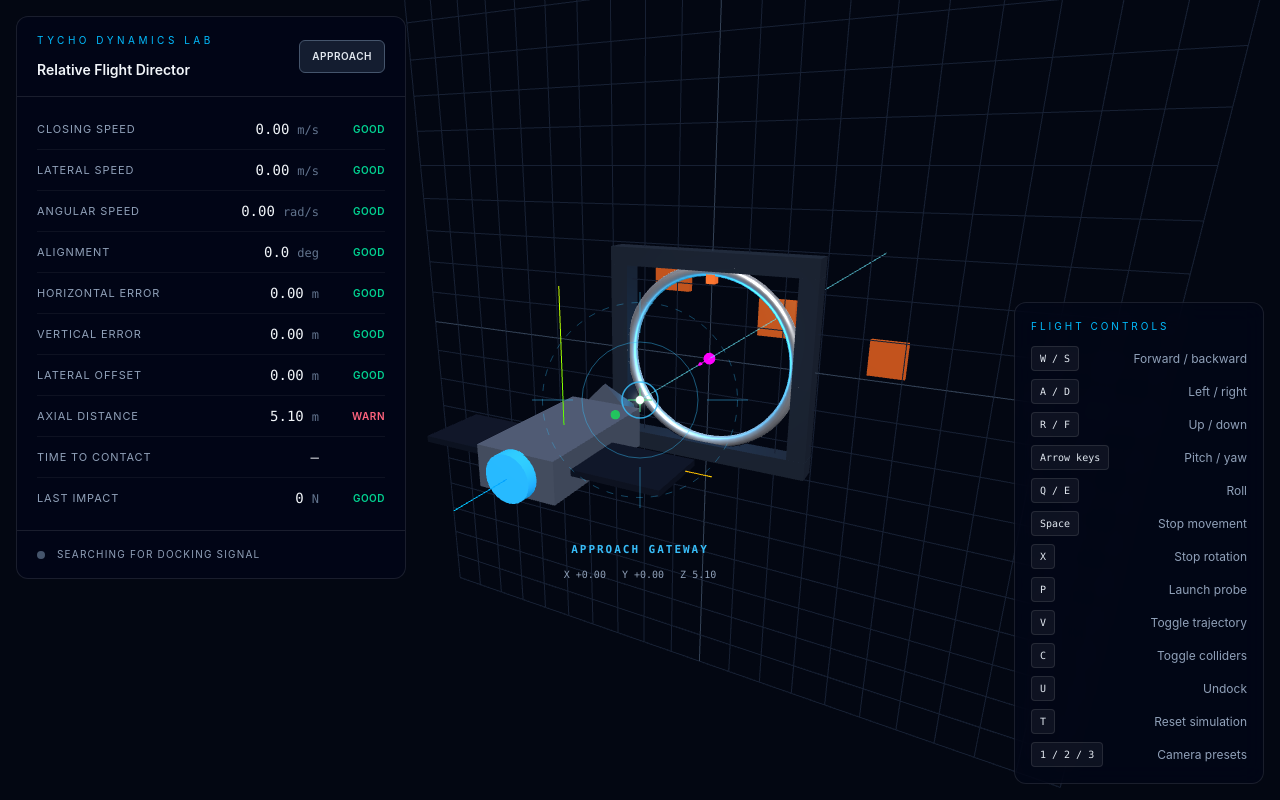
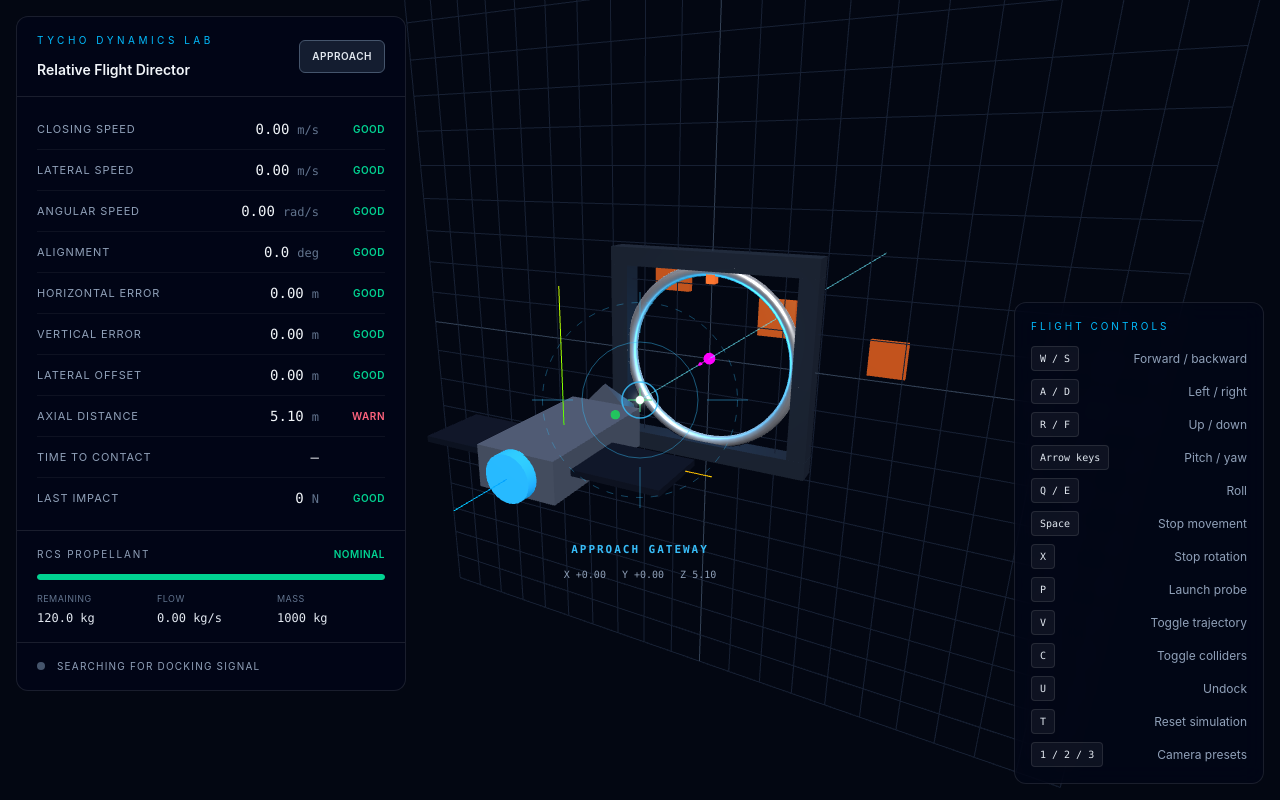
Before and after one commit to KathanChaudhari/TychoDynamicsLab, a React (Vite) app in the folder tycho-dynamics-lab/: page / in a window 1280 px wide. Built offline with nearby package versions, Linux system fonts and the light colour scheme; no server answers.

Commit message:
added fuel simulation

```diff
--- a/tycho-dynamics-lab/src/App.jsx
+++ b/tycho-dynamics-lab/src/App.jsx
@@ -50,6 +50,15 @@ const INITIAL_TELEMETRY = {
     maximumCaptureDistance: 0.8,
     crashForce: 5000,
   },
+  propellant: {
+    capacity: 120,
+    remaining: 120,
+    percentage: 100,
+    flowRate: 0,
+    dryMass: 880,
+    estimatedMass: 1000,
+    status: "nominal",
+  },
 };
 
 const INITIAL_LOADING_STATE = {
--- a/tycho-dynamics-lab/src/components/DockingHUD.jsx
+++ b/tycho-dynamics-lab/src/components/DockingHUD.jsx
@@ -13,6 +13,32 @@ const STATE_STYLES = {
 
   crashed:
     "border-red-500/60 bg-red-500/10 text-red-300",
+};
+
+const PROPELLANT_STYLES = {
+  nominal: {
+    bar: "bg-emerald-400",
+    text: "text-emerald-400",
+    label: "NOMINAL",
+  },
+
+  low: {
+    bar: "bg-amber-400",
+    text: "text-amber-400",
+    label: "LOW",
+  },
+
+  critical: {
+    bar: "bg-orange-500",
+    text: "text-orange-400",
+    label: "CRITICAL",
+  },
+
+  empty: {
+    bar: "bg-rose-500",
+    text: "text-rose-400",
+    label: "EMPTY",
+  },
 };
 
 function formatNumber(
@@ -79,6 +105,97 @@ function MetricRow({
         <span />
       )}
     </div>
+  );
+}
+
+function PropellantPanel({
+  propellant,
+}) {
+  const status =
+    propellant?.status ??
+    "nominal";
+
+  const style =
+    PROPELLANT_STYLES[status] ??
+    PROPELLANT_STYLES.nominal;
+
+  const percentage =
+    Math.max(
+      0,
+      Math.min(
+        propellant?.percentage ??
+          100,
+        100
+      )
+    );
+
+  return (
+    <section className="border-t border-white/10 px-5 py-4">
+      <div className="flex items-center justify-between">
+        <span className="text-[10px] tracking-[0.18em] text-slate-400">
+          RCS PROPELLANT
+        </span>
+
+        <span
+          className={`text-[10px] font-semibold tracking-wider ${style.text}`}
+        >
+          {style.label}
+        </span>
+      </div>
+
+      <div className="mt-3 h-1.5 overflow-hidden rounded-full bg-white/10">
+        <div
+          className={`h-full rounded-full transition-[width] duration-150 ${style.bar}`}
+          style={{
+            width: `${percentage}%`,
+          }}
+        />
+      </div>
+
+      <div className="mt-3 grid grid-cols-3 gap-3">
+        <div>
+          <p className="text-[9px] tracking-wider text-slate-500">
+            REMAINING
+          </p>
+
+          <p className="mt-1 font-mono text-xs text-slate-200">
+            {formatNumber(
+              propellant?.remaining,
+              1
+            )}{" "}
+            kg
+          </p>
+        </div>
+
+        <div>
+          <p className="text-[9px] tracking-wider text-slate-500">
+            FLOW
+          </p>
+
+          <p className="mt-1 font-mono text-xs text-slate-200">
+            {formatNumber(
+              propellant?.flowRate,
+              2
+            )}{" "}
+            kg/s
+          </p>
+        </div>
+
+        <div>
+          <p className="text-[9px] tracking-wider text-slate-500">
+            MASS
+          </p>
+
+          <p className="mt-1 font-mono text-xs text-slate-200">
+            {formatNumber(
+              propellant?.estimatedMass,
+              0
+            )}{" "}
+            kg
+          </p>
+        </div>
+      </div>
+    </section>
   );
 }
 
@@ -173,9 +290,7 @@ export default function DockingHUD({
             1
           )}
           unit="deg"
-          good={
-            checks.alignment
-          }
+          good={checks.alignment}
         />
 
         <MetricRow
@@ -217,9 +332,7 @@ export default function DockingHUD({
             telemetry.axialDistance
           )}
           unit="m"
-          good={
-            checks.distance
-          }
+          good={checks.distance}
         />
 
         <MetricRow
@@ -246,6 +359,12 @@ export default function DockingHUD({
         />
       </div>
 
+      <PropellantPanel
+        propellant={
+          telemetry.propellant
+        }
+      />
+
       <footer className="border-t border-white/10 px-5 py-4">
         <div className="flex items-center gap-3">
           <span
--- a/tycho-dynamics-lab/src/scene/SimulationLoop.js
+++ b/tycho-dynamics-lab/src/scene/SimulationLoop.js
@@ -49,9 +49,10 @@ export function startSimulationLoop({
           ? pressedKeys
           : EMPTY_KEYS;
 
-      spacecraft.applyControls(
-        activeKeys
-      );
+          spacecraft.applyControls(
+            activeKeys,
+            FIXED_TIME_STEP
+          );
 
       dockingSystem
         .beforePhysicsStep();
--- a/tycho-dynamics-lab/src/scene/docking/DockingSystem.js
+++ b/tycho-dynamics-lab/src/scene/docking/DockingSystem.js
@@ -319,6 +319,9 @@ verticalSpeed:
         eventHandler
           .getLastImpactForce(),
 
+          propellant:
+  spacecraft
+    .getPropellantTelemetry(),
       checks: {
         ...telemetry.metrics.checks,
       },
--- /dev/null
+++ b/tycho-dynamics-lab/src/scene/spacecraft/PropellantSystem.js
@@ -0,0 +1,139 @@
+const PROPELLANT_CAPACITY = 120;
+const SPACECRAFT_DRY_MASS = 880;
+
+const TRANSLATION_RATE = 0.55;
+const ROTATION_RATE = 0.2;
+
+export function createPropellantSystem() {
+  let remaining =
+    PROPELLANT_CAPACITY;
+
+  let flowRate = 0;
+
+  function getAxisDemand(vector) {
+    return (
+      Math.abs(vector.x) +
+      Math.abs(vector.y) +
+      Math.abs(vector.z)
+    );
+  }
+
+  function consume(
+    controlState,
+    deltaTime
+  ) {
+    const translationDemand =
+      getAxisDemand(
+        controlState.translation
+      );
+
+    const rotationDemand =
+      getAxisDemand(
+        controlState.rotation
+      );
+
+    flowRate =
+      translationDemand *
+        TRANSLATION_RATE +
+      rotationDemand *
+        ROTATION_RATE;
+
+    if (flowRate === 0) {
+      return 1;
+    }
+
+    if (remaining <= 0) {
+      remaining = 0;
+      flowRate = 0;
+
+      return 0;
+    }
+
+    const requestedAmount =
+      flowRate * deltaTime;
+
+    const consumedAmount =
+      Math.min(
+        remaining,
+        requestedAmount
+      );
+
+    remaining -=
+      consumedAmount;
+
+    if (remaining < 0.0001) {
+      remaining = 0;
+    }
+
+    /*
+     * Usually this is 1. It becomes less than
+     * 1 during the final physics step when
+     * only a small amount of fuel remains.
+     */
+    return requestedAmount > 0
+      ? consumedAmount /
+          requestedAmount
+      : 1;
+  }
+
+  function getStatus() {
+    const percentage =
+      (remaining /
+        PROPELLANT_CAPACITY) *
+      100;
+
+    if (percentage <= 0) {
+      return "empty";
+    }
+
+    if (percentage <= 5) {
+      return "critical";
+    }
+
+    if (percentage <= 20) {
+      return "low";
+    }
+
+    return "nominal";
+  }
+
+  function getTelemetry() {
+    const percentage =
+      (remaining /
+        PROPELLANT_CAPACITY) *
+      100;
+
+    return {
+      capacity:
+        PROPELLANT_CAPACITY,
+
+      remaining,
+
+      percentage,
+
+      flowRate,
+
+      dryMass:
+        SPACECRAFT_DRY_MASS,
+
+      estimatedMass:
+        SPACECRAFT_DRY_MASS +
+        remaining,
+
+      status: getStatus(),
+    };
+  }
+
+  function reset() {
+    remaining =
+      PROPELLANT_CAPACITY;
+
+    flowRate = 0;
+  }
+
+  return {
+    consume,
+    getTelemetry,
+    reset,
+  };
+}
--- a/tycho-dynamics-lab/src/scene/spacecraft/Spacecraft.js
+++ b/tycho-dynamics-lab/src/scene/spacecraft/Spacecraft.js
@@ -17,6 +17,10 @@ import {
 import {
   createSpacecraftThrusterVisuals,
 } from "./SpacecraftThrusterVisuals.js";
+
+import {
+  createPropellantSystem,
+} from "./PropellantSystem.js";
 
 export function createSpacecraft(
   scene,
@@ -45,6 +49,9 @@ export function createSpacecraft(
       physics.rigidBody
     );
 
+  const propellantSystem =
+    createPropellantSystem();
+
   const colliderDebug =
     createSpacecraftColliderDebug(
       model.group
@@ -56,11 +63,23 @@ export function createSpacecraft(
     );
 
   function applyControls(
-    pressedKeys
+    pressedKeys,
+    deltaTime
   ) {
-    flightController.applyControls(
+    flightController.setInput(
       pressedKeys
     );
+
+    const thrustScale =
+      propellantSystem.consume(
+        flightController.controlState,
+        deltaTime
+      );
+
+    flightController
+      .applyCurrentControls(
+        thrustScale
+      );
   }
 
   function updateThrusterVisuals(
@@ -70,6 +89,11 @@ export function createSpacecraft(
       flightController.controlState,
       deltaTime
     );
+  }
+
+  function getPropellantTelemetry() {
+    return propellantSystem
+      .getTelemetry();
   }
 
   function updateVelocityArrow() {
@@ -95,6 +119,7 @@ export function createSpacecraft(
 
   function reset() {
     flightController.clearControls();
+    propellantSystem.reset();
     thrusterVisuals.reset();
 
     physics.reset();
@@ -108,8 +133,6 @@ export function createSpacecraft(
   }
 
   return {
-    // Three.js objects
-
     group:
       model.group,
 
@@ -122,15 +145,11 @@ export function createSpacecraft(
     thrusterVisuals:
       thrusterVisuals.group,
 
-    // Docking port
-
     dockingPort:
       model.dockingPort,
 
     setDockingPortDebugVisible:
       model.setDockingPortDebugVisible,
-
-    // Collider visualization
 
     colliderDebug:
       colliderDebug.group,
@@ -138,16 +157,12 @@ export function createSpacecraft(
     setColliderDebugVisible,
     toggleColliderDebug,
 
-    // Model loading
-
     modelReady:
       model.ready,
 
     get loadedModel() {
       return model.orionModel;
     },
-
-    // Rapier physics
 
     rigidBody:
       physics.rigidBody,
@@ -173,12 +188,12 @@ export function createSpacecraft(
     mass:
       physics.mass,
 
-    // Flight controls
-
     applyControls,
 
     controlState:
       flightController.controlState,
+
+    getPropellantTelemetry,
 
     stopLinearMotion:
       physics.stopLinearMotion,
@@ -186,16 +201,12 @@ export function createSpacecraft(
     stopAngularMotion:
       physics.stopAngularMotion,
 
-    // Simulation updates
-
     syncFromPhysics:
       physics.syncModel,
 
     updateVelocityArrow,
     updateThrusterVisuals,
 
-    // Lifecycle
-
     reset,
     dispose,
   };
--- a/tycho-dynamics-lab/src/scene/spacecraft/SpacecraftThrusterVisuals.js
+++ b/tycho-dynamics-lab/src/scene/spacecraft/SpacecraftThrusterVisuals.js
@@ -418,7 +418,13 @@ export function createSpacecraftThrusterVisuals(
       return 0;
     }
 
-    return Math.abs(value);
+    const thrustScale =
+    controlState.thrustScale ?? 1;
+
+  return (
+    Math.abs(value) *
+    thrustScale
+  );
   }
 
   function update(
```
Also changed, not shown: tycho-dynamics-lab/src/scene/spacecraft/FlightController.js (+62 -45 lines).
